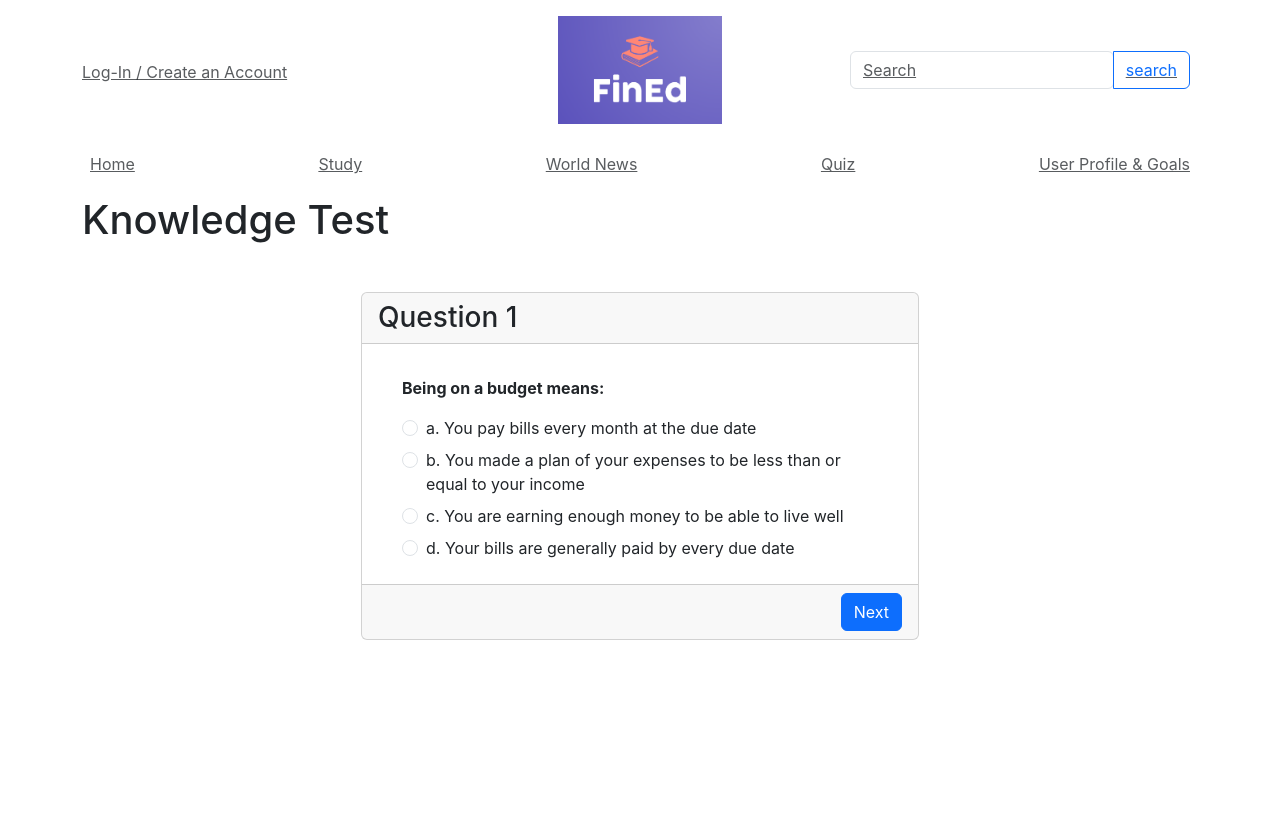
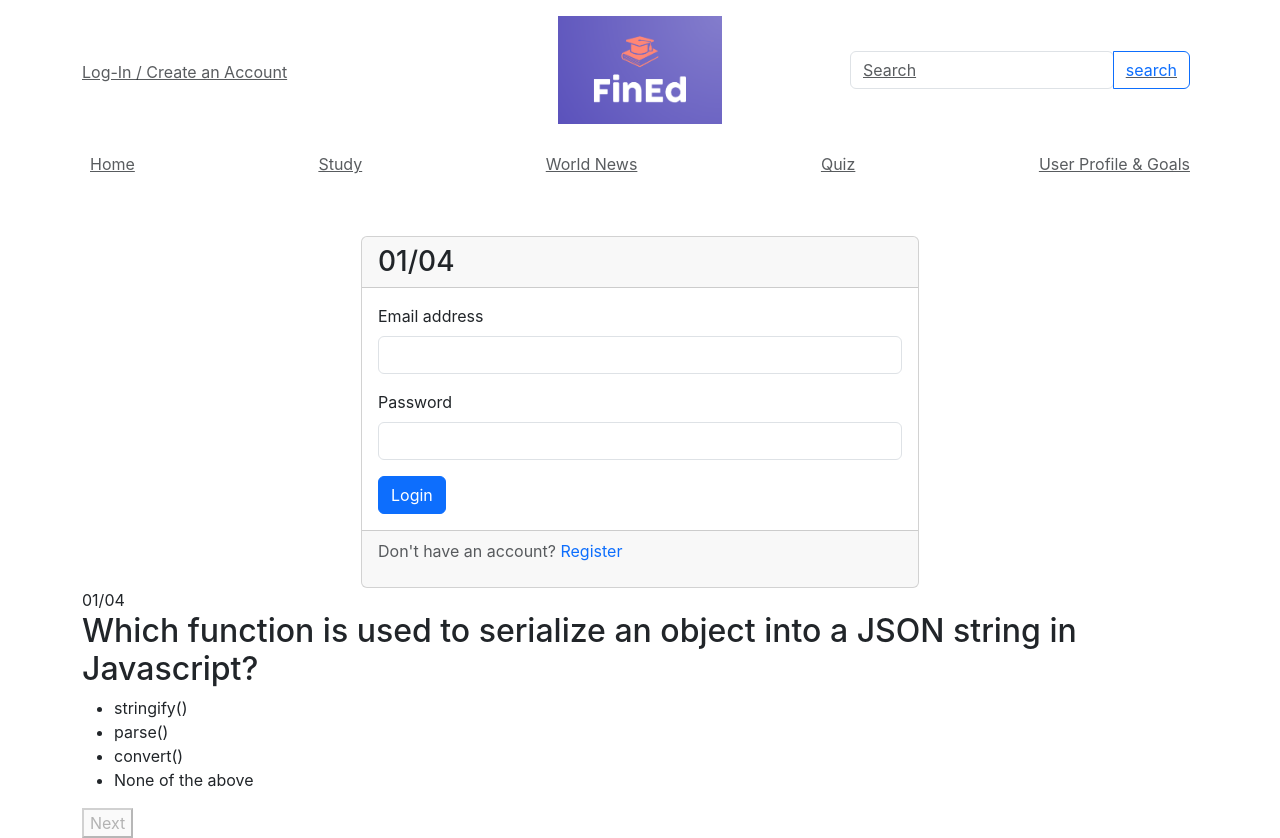
Before and after one commit to anshuman2601/momoneynoloans, a React (Create React App) app: page /quiz in a window 1280 px wide. Before the commit the page ends 800 px from the top, so only its background shows below. Built offline with nearby package versions, Linux system fonts and the light colour scheme.

Commit message:
added quiz stuff

```diff
--- a/src/Quiz.js
+++ b/src/Quiz.js
@@ -1,13 +1,47 @@
-import React from 'react';
-import { Link } from 'react-router-dom';
-import Navbar from './Navbar';
+import React,{useState} from 'react'
+import Navbar from './Navbar'
+import {Link} from "react-router-dom"
 
-function Quiz(){
-
-
-const questions = [
-  {}
-]
+export const quiz = {
+  topic: 'Javascript',
+  level: 'Beginner',
+  totalQuestions: 4,
+  perQuestionScore: 5,
+  questions: [
+    {
+      question:
+        'Which function is used to serialize an object into a JSON string in Javascript?',
+      choices: ['stringify()', 'parse()', 'convert()', 'None of the above'],
+      type: 'MCQs',
+      correctAnswer: 'stringify()',
+    },
+    {
+      question:
+        'Which of the following keywords is used to define a variable in Javascript?',
+      choices: ['var', 'let', 'var and let', 'None of the above'],
+      type: 'MCQs',
+      correctAnswer: 'var and let',
+    },
+    {
+      question:
+        'Which of the following methods can be used to display data in some form using Javascript?',
+      choices: [
+        'document.write()',
+        'console.log()',
+        'window.alert',
+        'All of the above',
+      ],
+      type: 'MCQs',
+      correctAnswer: 'All of the above',
+    },
+    {
+      question: 'How can a datatype be declared to be a constant type?',
+      choices: ['const', 'var', 'let', 'constant'],
+      type: 'MCQs',
+      correctAnswer: 'const',
+    },
+  ],
+}
 
 
 
@@ -16,68 +50,170 @@ const questions = [
 
 
 
-  return(
+
+
+
+const Quiz = () => {
+  const [activeQuestion, setActiveQuestion] = useState(0)
+  const [selectedAnswer, setSelectedAnswer] = useState('')
+  const [showResult, setShowResult] = useState(false)
+  const [selectedAnswerIndex, setSelectedAnswerIndex] = useState(null)
+  const [result, setResult] = useState({
+    score: 0,
+    correctAnswers: 0,
+    wrongAnswers: 0,
+  })
+
+  const { questions } = quiz
+  const { question, choices, correctAnswer } = questions[activeQuestion]
+
+  const onClickNext = () => {
+    setSelectedAnswerIndex(null)
+    setResult((prev) =>
+      selectedAnswer
+        ? {
+            ...prev,
+            score: prev.score + 5,
+            correctAnswers: prev.correctAnswers + 1,
+          }
+        : { ...prev, wrongAnswers: prev.wrongAnswers + 1 }
+    )
+    if (activeQuestion !== questions.length - 1) {
+      setActiveQuestion((prev) => prev + 1)
+    } else {
+      setActiveQuestion(0)
+      setShowResult(true)
+    }
+  }
+
+  const onAnswerSelected = (answer, index) => {
+    setSelectedAnswerIndex(index)
+    if (answer === correctAnswer) {
+      setSelectedAnswer(true)
+    } else {
+      setSelectedAnswer(false)
+    }
+  }
+
+  const addLeadingZero = (number) => (number > 9 ? number : `0${number}`)
+
+
+
+
+
+
+
+
+
+
+
+
+
+
+  return (
     <div>
       <Navbar />
+      <main role="main" class="container">
 
-    <main role="main" class="container">
-      <h1> Knowledge Test</h1>
+
+
 
 
 
       <div className="col-md-6 mx-auto mt-5">
                         <div className="card">
                             <div className="card-header">
-                                <h1 className="h3 mb-0">Question 1</h1>
+                                <h1 className="h3 mb-0">          <div>
+            <span className="active-question-no">
+              {addLeadingZero(activeQuestion + 1)}
+            </span>
+            <span className="total-question">
+              /{addLeadingZero(questions.length)}
+            </span>
+          </div></h1>
                             </div>
                             <div className="card-body">
-
-                            <h4 class="fw-bold text-center mt-3"></h4>
-          <form class=" bg-white px-4" action="">
-             <p class="fw-bold">Being on a budget means:</p>
-            <div class="form-check mb-2">
-             <input class="form-check-input" type="radio" name="exampleForm" id="radioExample1" />
-             <label class="form-check-label" for="radioExample1">
-             a. You pay bills every month at the due date
-             </label>
+                                <form>
+                                    <div className="mb-3">
+                                        <label className="form-label" htmlFor="email">Email address</label>
+                                        <input type="email" className="form-control" name="email" id="email" aria-describedby="emailHelp" />
                                     </div>
-            <div class="form-check mb-2">
-             <input class="form-check-input" type="radio" name="exampleForm" id="radioExample2" />
-               <label class="form-check-label" for="radioExample2">
-               b. You made a plan of your expenses to be less than or equal to your income
-               </label>
+                                    <div className="mb-3">
+                                        <label className="form-label" htmlFor="password">Password</label>
+                                        <input type="password" className="form-control" name="password" id="password" />
                                     </div>
-            <div class="form-check mb-2">
-              <input class="form-check-input" type="radio" name="exampleForm" id="radioExample3" />
-               <label class="form-check-label" for="radioExample3">
-                 c. You are earning enough money to be able to live well
-               </label>
+                                    <button type="submit" className="btn btn-primary">Login</button>
+                                </form>
                             </div>
-           <div class="form-check mb-2">
-              <input class="form-check-input" type="radio" name="exampleForm" id="radioExample3" />
-               <label class="form-check-label" for="radioExample3">
-                  d. Your bills are generally paid by every due date
-               </label>
+                            <div className="card-footer">
+                                <p className="text-muted">
+                                    Don't have an account? <Link to="/register" className="text-decoration-none">Register</Link>
+                                </p>
+                            </div>
+                        </div>
                     </div>
 
 
 
-  </form>
 
 
 
+
+
+
+    <div className="quiz-container">
+      {!showResult ? (
+        <div>
+          <div>
+            <span className="active-question-no">
+              {addLeadingZero(activeQuestion + 1)}
+            </span>
+            <span className="total-question">
+              /{addLeadingZero(questions.length)}
+            </span>
           </div>
-                            <div className="card-footer">
-                            <div class="text-end">
-    <button type="button" class="btn btn-primary">Next</button>
+          <h2>{question}</h2>
+          <ul>
+            {choices.map((answer, index) => (
+              <li
+                onClick={() => onAnswerSelected(answer, index)}
+                key={answer}
+                className={
+                  selectedAnswerIndex === index ? 'selected-answer' : null
+                }>
+                {answer}
+              </li>
+            ))}
+          </ul>
+          <div className="flex-right">
+            <button
+              onClick={onClickNext}
+              disabled={selectedAnswerIndex === null}>
+              {activeQuestion === questions.length - 1 ? 'Finish' : 'Next'}
+            </button>
           </div>
         </div>
+      ) : (
+        <div className="result">
+          <h3>Result</h3>
+          <p>
+            Total Question: <span>{questions.length}</span>
+          </p>
+          <p>
+            Total Score:<span> {result.score}</span>
+          </p>
+          <p>
+            Correct Answers:<span> {result.correctAnswers}</span>
+          </p>
+          <p>
+            Wrong Answers:<span> {result.wrongAnswers}</span>
+          </p>
         </div>
+      )}
     </div>
-
     </main>
     </div>
-  );
+  )
 }
 
-export default Quiz;
+export default Quiz
```
Also changed, not shown: src/Study.js (+10 -0 lines). Lines whose indentation alone changed are shown as unchanged.
